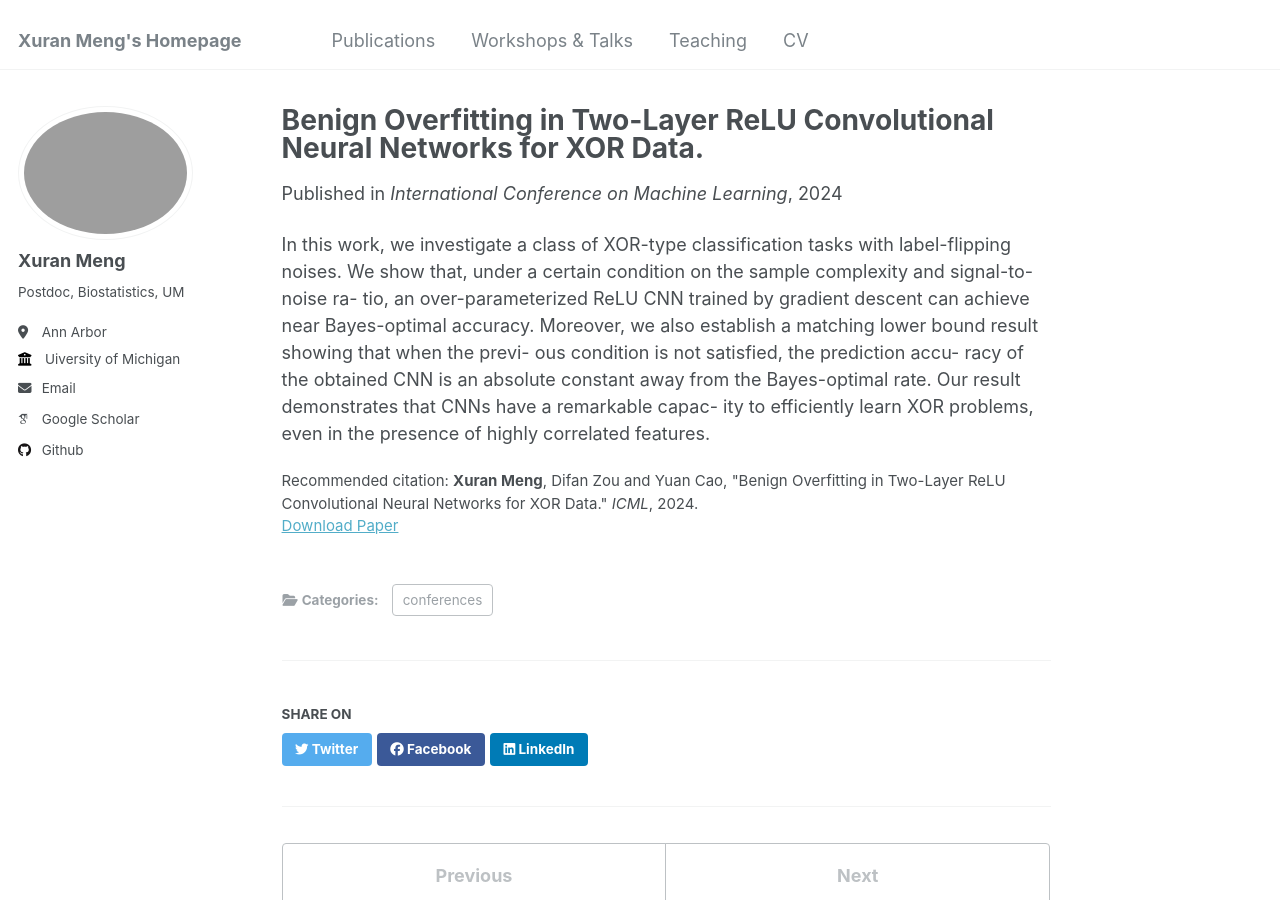
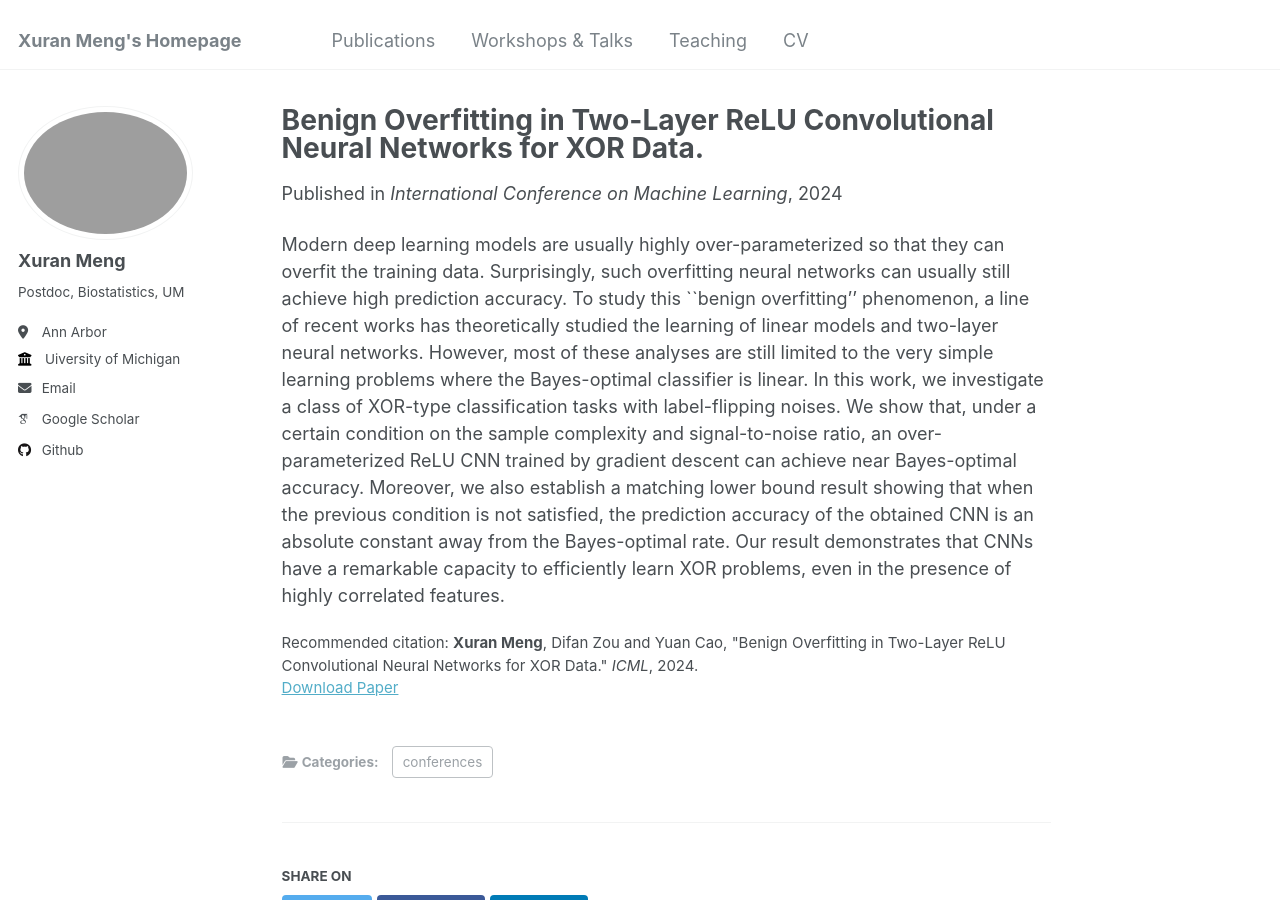
Before and after one commit to XuranMeng/XuranMeng.github.io, a Jekyll site: the page built from _publications/XOR.md, in a window 1280 px wide and 900 px high. Built offline with Jekyll 4.4.1, drawn with Linux system fonts in a browser that asks for light colours; some web fonts are replaced.

Commit message:
Update XOR.md

```diff
--- a/_publications/XOR.md
+++ b/_publications/XOR.md
@@ -9,4 +9,4 @@ venue: 'International Conference on Machine Learning'
 paperurl: 'https://openreview.net/pdf?id=EhU0xBSP4l'
 citation: '<b>Xuran Meng</b>, Difan Zou and Yuan Cao, &quot;Benign Overfitting in Two-Layer ReLU Convolutional Neural Networks for XOR Data.&quot; <i>ICML</i>, 2024.'
 ---
-In this work, we investigate a class of XOR-type classification tasks with label-flipping noises. We show that, under a certain condition on the sample complexity and signal-to-noise ra- tio, an over-parameterized ReLU CNN trained by gradient descent can achieve near Bayes-optimal accuracy. Moreover, we also establish a matching lower bound result showing that when the previ- ous condition is not satisfied, the prediction accu- racy of the obtained CNN is an absolute constant away from the Bayes-optimal rate. Our result demonstrates that CNNs have a remarkable capac- ity to efficiently learn XOR problems, even in the presence of highly correlated features.
+Modern deep learning models are usually highly over-parameterized so that they can overfit the training data. Surprisingly, such overfitting neural networks can usually still achieve high prediction accuracy. To study this ``benign overfitting'' phenomenon, a line of recent works has theoretically studied the learning of linear models and two-layer neural networks. However, most of these analyses are still limited to the very simple learning problems where the Bayes-optimal classifier is linear. In this work, we investigate a class of XOR-type classification tasks with label-flipping noises. We show that, under a certain condition on the sample complexity and signal-to-noise ratio, an over-parameterized ReLU CNN trained by gradient descent can achieve near Bayes-optimal accuracy. Moreover, we also establish a matching lower bound result showing that when the previous condition is not satisfied, the prediction accuracy of the obtained CNN is an absolute constant away from the Bayes-optimal rate. Our result demonstrates that CNNs have a remarkable capacity to efficiently learn XOR problems, even in the presence of highly correlated features.
```
